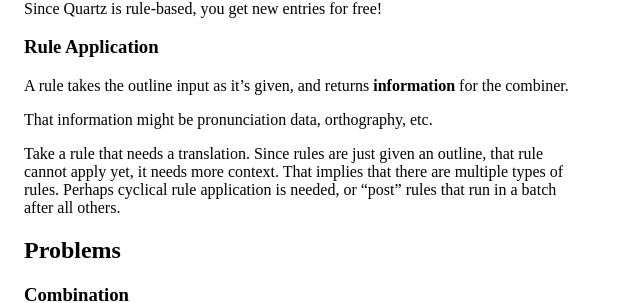
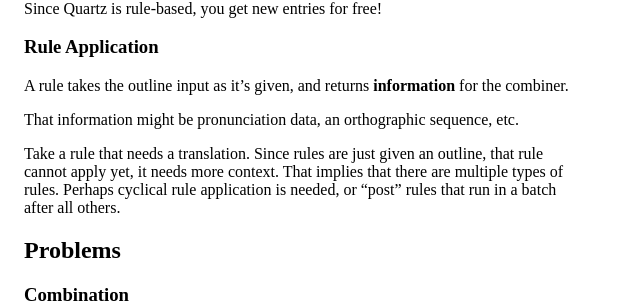
Before and after one commit to Grahp/Website, a Jekyll site: the page built from pages/Quartz.md, in a window 1280 px wide and 900 px high, scrolled down 2644 px. Shown: the part 149-452 px from the top of the window, without its empty margins (0-640 px from the left). Built offline with Jekyll 4.4.1, drawn with Linux system fonts in a browser that asks for light colours.

Commit message:
Update Quartz

```diff
--- a/pages/Quartz.md
+++ b/pages/Quartz.md
@@ -139,7 +139,7 @@ Since Quartz is rule-based, you get new entries for free!
 
 A rule takes the outline input as it's given, and returns **information** for the combiner.
 
-That information might be pronunciation data, orthography, etc.
+That information might be pronunciation data, an orthographic sequence, etc.
 
 Take a rule that needs a translation. Since rules are just given an outline, that rule cannot apply yet, it needs more context. That implies that there are multiple types of rules. Perhaps cyclical rule application is needed, or "post" rules that run in a batch after all others.
 
```
